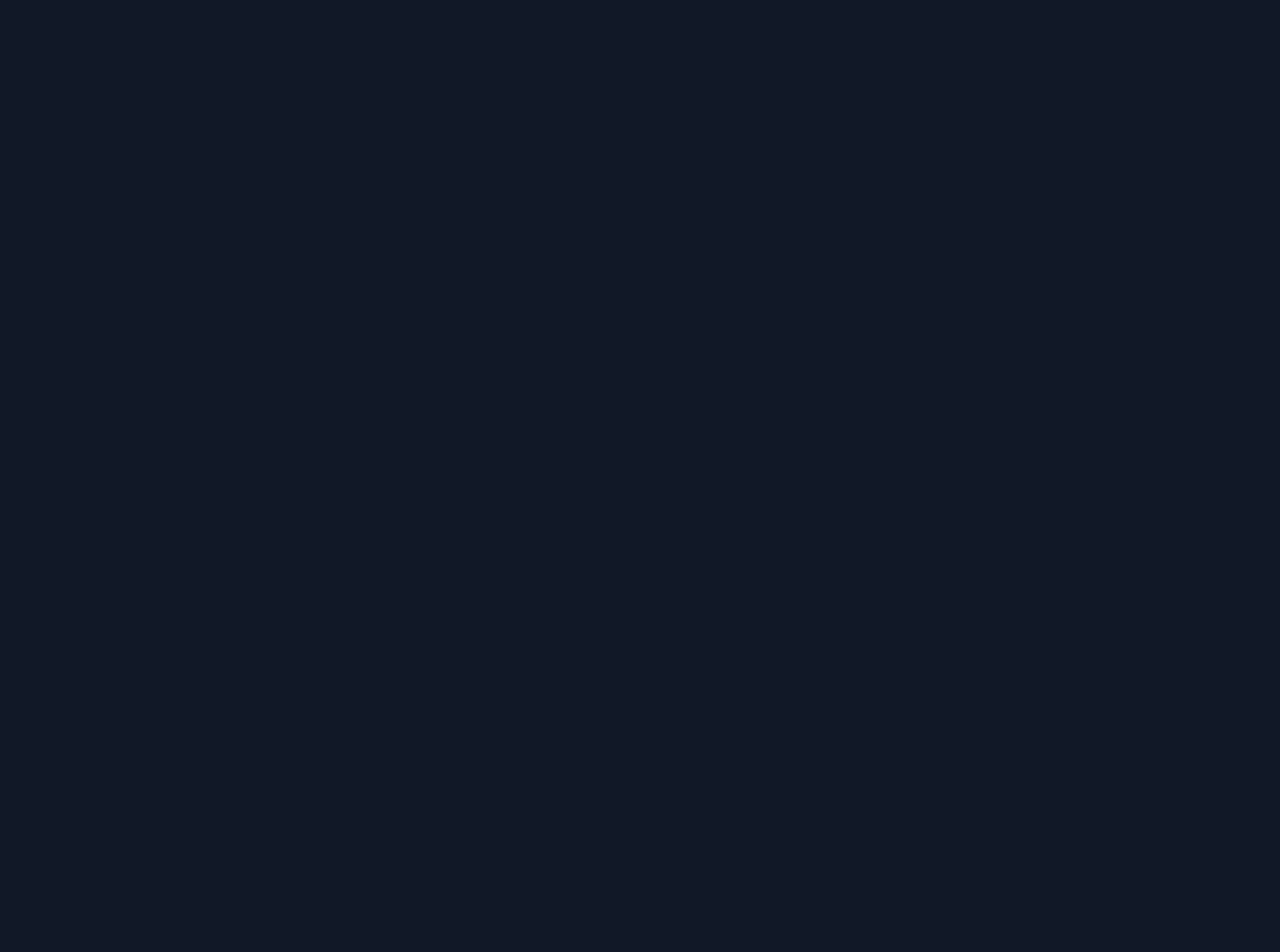
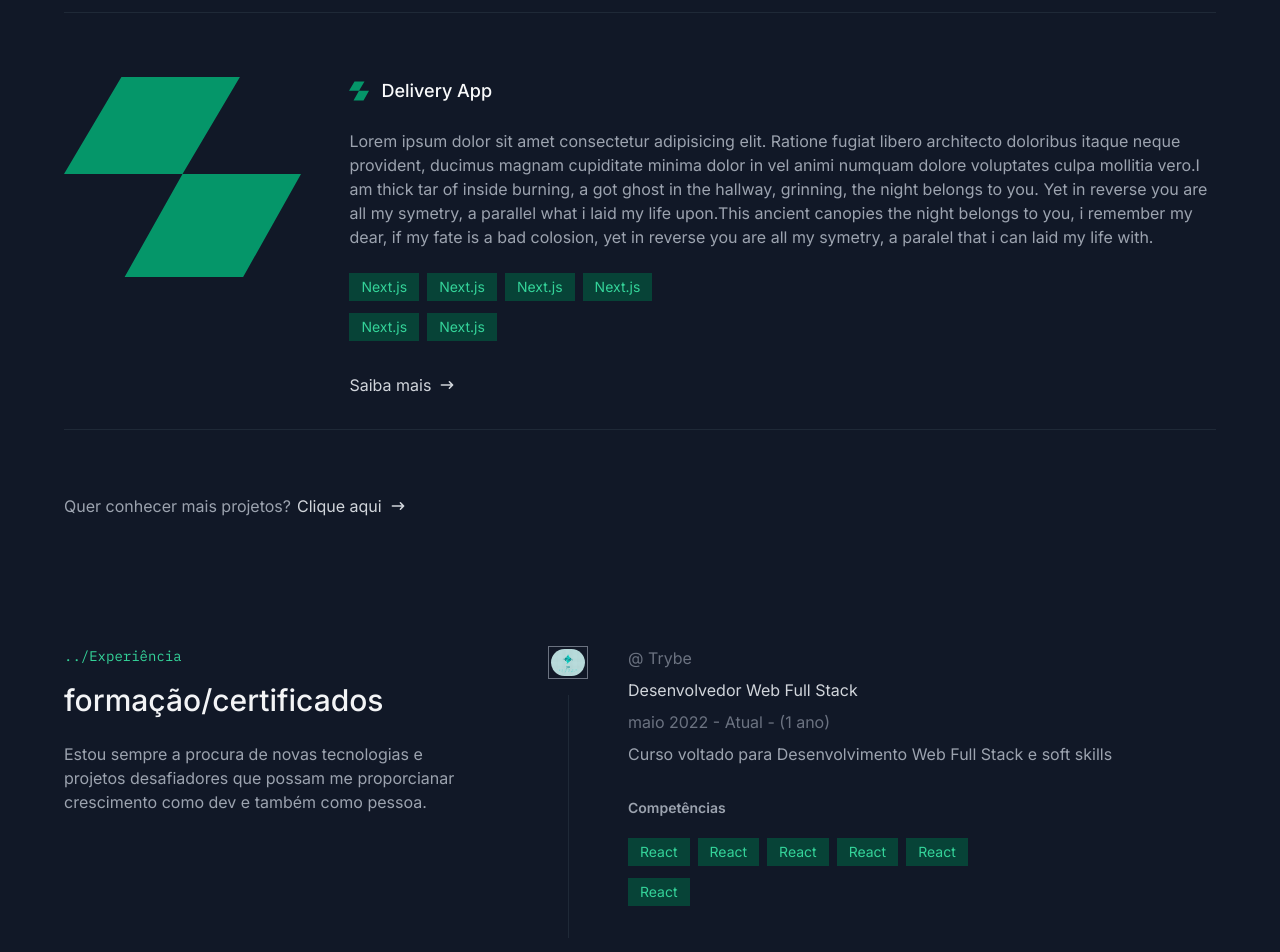
Before and after one commit to JoseFilipeVieiraFurieri/Portfolio-next-tailwind, a Next.js app: page / in a window 1280 px wide. Shown: the part 2380-3332 px from the top of the page. Before the commit the page ends 1807 px from the top, so only its background shows below. Built offline with nearby package versions, Linux system fonts and the light colour scheme.

Commit message:
feat: add Exp section

```diff
--- /dev/null
+++ b/app/components/divider/horizontal-line.tsx
@@ -0,0 +1,12 @@
+import { cn } from '@/app/libs/utils'
+
+type LineDividerProps = {
+  className?: string
+}
+
+export const HorizontalDivider = ({ className }: LineDividerProps) => {
+  // eslint-disable-next-line prettier/prettier
+  return (
+    <div className={cn('w full my-8 border-b border-b-gray-800', className)} />
+  )
+}
--- /dev/null
+++ b/app/components/link-app/index.tsx
@@ -0,0 +1,19 @@
+import { cn } from '@/app/libs/utils'
+import NextLink from 'next/link'
+import { ComponentProps } from 'react'
+
+type LinkProps = ComponentProps<typeof NextLink>
+
+export const Link = ({ className, children, ...props }: LinkProps) => {
+  return (
+    <NextLink
+      className={cn(
+        'flex items-center gap-2 text-gray-300 hover:text-emerald-500 transition-colors',
+        className,
+      )}
+      {...props}
+    >
+      {children}
+    </NextLink>
+  )
+}
--- a/app/components/pages/home/hero-section/know-techs/index.tsx
+++ b/app/components/pages/home/hero-section/know-techs/index.tsx
@@ -14,7 +14,7 @@ export const KnowTechs = () => {
               name: 'Next.js',
               startDate: '2023-04-01',
             }}
-            key={`name/${index}`}
+            key={`${index}`}
           />
         ))}
       </div>
--- /dev/null
+++ b/app/components/pages/home/hero-section/pinned-projects/index.tsx
@@ -0,0 +1,30 @@
+import { HorizontalDivider } from '@/app/components/divider/horizontal-line'
+import { SectionTitle } from '@/app/components/section-title'
+import { ProjectCard } from './project-card'
+import { Link } from '@/app/components/link-app'
+import { HiArrowNarrowRight } from 'react-icons/hi'
+
+export const PinnedProjects = () => {
+  return (
+    <section className="container py-16">
+      <SectionTitle subtitle="destaques" title="Projetos em destaque" />
+      <HorizontalDivider className="mb-16" />
+
+      <div>
+        <ProjectCard />
+        <HorizontalDivider className="mb-16" />
+        <ProjectCard />
+        <HorizontalDivider className="mb-16" />
+
+        <p className="flex items-center gap-1.5">
+          <span className="text-gray-400">Quer conhecer mais projetos?</span>
+
+          <Link className="inline-flex" href="/projects">
+            Clique aqui
+            <HiArrowNarrowRight />
+          </Link>
+        </p>
+      </div>
+    </section>
+  )
+}
--- /dev/null
+++ b/app/components/pages/home/hero-section/pinned-projects/project-card/index.tsx
@@ -0,0 +1,58 @@
+import { Link } from '@/app/components/link-app'
+import { TechBadge } from '@/app/components/techs'
+import Image from 'next/image'
+import { HiArrowNarrowRight } from 'react-icons/hi'
+
+export const ProjectCard = () => {
+  return (
+    <div className="flex gap-6 lg:gap-12 flex-col lg:flex-row">
+      <div className="w-full h-full">
+        <Image
+          width={420}
+          height={304}
+          src="/images/icons/project-title-icon.svg"
+          alt="imagem teste"
+          className="w-full h-[300px] sm:h-[200px] lg:w=[420px] lg:min-h-full object-cover rounded-lg"
+        />
+      </div>
+
+      <div>
+        <h3 className="flex items-center gap-3 font-medium text-lg text-gray-50">
+          <Image
+            width={20}
+            height={20}
+            alt="unknown"
+            src="/images/icons/project-title-icon.svg"
+          />
+          Delivery App
+        </h3>
+
+        <p className="text-gray-400 my-6">
+          Lorem ipsum dolor sit amet consectetur adipisicing elit. Ratione
+          fugiat libero architecto doloribus itaque neque provident, ducimus
+          magnam cupiditate minima dolor in vel animi numquam dolore voluptates
+          culpa mollitia vero.I am thick tar of inside burning, a got ghost in
+          the hallway, grinning, the night belongs to you. Yet in reverse you
+          are all my symetry, a parallel what i laid my life upon.This ancient
+          canopies the night belongs to you, i remember my dear, if my fate is a
+          bad colosion, yet in reverse you are all my symetry, a paralel that i
+          can laid my life with.
+        </p>
+
+        <div className="flex gap-x-2 gap-y-3 flex-wrap mb-8 lg:max-w-[350px]">
+          <TechBadge name="Next.js" />
+          <TechBadge name="Next.js" />
+          <TechBadge name="Next.js" />
+          <TechBadge name="Next.js" />
+          <TechBadge name="Next.js" />
+          <TechBadge name="Next.js" />
+        </div>
+
+        <Link href="/projects/book-wise">
+          Saiba mais
+          <HiArrowNarrowRight />
+        </Link>
+      </div>
+    </div>
+  )
+}
--- /dev/null
+++ b/app/components/work-exp/expItem.tsx
@@ -0,0 +1,53 @@
+import Image from 'next/image'
+import { TechBadge } from '../techs'
+
+export const ExpItem = () => {
+  return (
+    <div className="grid grid-cols-[40px,1fr] gap-4 md:gap-10">
+      <div className="flex flex-col items-center gap-4">
+        <div className="round full border border-gray-500 p-0.5">
+          <Image
+            src="/images/logo.png"
+            alt="logo inc"
+            width={40}
+            height={40}
+            className="rounded-full"
+          />
+        </div>
+
+        <div className="h-full w-[1px] bg-gray-800" />
+      </div>
+
+      <div>
+        <div className="flex flex-col gap-2 text-sm sm:text-base">
+          <a
+            href="https://github.com/JoseFilipeVieiraFurieri"
+            target="_blank"
+            className="text-gray-500 hover:text-emerald-500 transition-colors"
+            rel="noreferrer"
+          >
+            @ Trybe
+          </a>
+          <h4 className="text-gray-300">Desenvolvedor Web Full Stack</h4>
+          <span className="text-gray-500">maio 2022 - Atual - (1 ano)</span>
+          <p className="text-gray-400">
+            Curso voltado para Desenvolvimento Web Full Stack e soft skills
+          </p>
+          <p className="text-gray-400 text-sm mb-3 mt-6 font-semibold">
+            Competências
+          </p>
+          <div className="flex gap-x-2 gap-y-3 flex-wrap lg:max-w-[350px] mb-8">
+            <TechBadge name="React" />
+            <TechBadge name="React" />
+            <TechBadge name="React" />
+            <TechBadge name="React" />
+            <TechBadge name="React" />
+            <TechBadge name="React" />
+          </div>
+        </div>
+      </div>
+    </div>
+  )
+}
+
+// gri cols [40px,ifr] nesse caso e passado um coluna custom com 40px e 1fr(pra ocupar o espaço restante)
--- /dev/null
+++ b/app/components/work-exp/index.tsx
@@ -0,0 +1,21 @@
+import { SectionTitle } from '../section-title'
+import { ExpItem } from './expItem'
+
+export const WorkExp = () => {
+  return (
+    <section className="container py-16 flex gap-10 md:gap-4 lg:gap-16  flex-col md:flex-row">
+      <div className="max-w-[420px]">
+        <SectionTitle subtitle="Experiência" title="formação/certificados" />
+        <p className="text-gray-400 mt-6">
+          Estou sempre a procura de novas tecnologias e projetos desafiadores
+          que possam me proporcianar crescimento como dev e também como pessoa.
+        </p>
+      </div>
+
+      <div className="flex flex-col gap-4">
+        <ExpItem />
+        <ExpItem />
+      </div>
+    </section>
+  )
+}
--- a/app/page.tsx
+++ b/app/page.tsx
@@ -1,12 +1,16 @@
 import { HeroSection } from './components/pages/home/hero-section'
 import { Header } from './components/header'
 import { KnowTechs } from './components/pages/home/hero-section/know-techs'
+import { PinnedProjects } from './components/pages/home/hero-section/pinned-projects'
+import { WorkExp } from './components/work-exp'
 
 export default async function Home() {
   return (
     <>
       <HeroSection />
       <KnowTechs />
+      <PinnedProjects />
+      <WorkExp />
     </>
   )
 }
```
